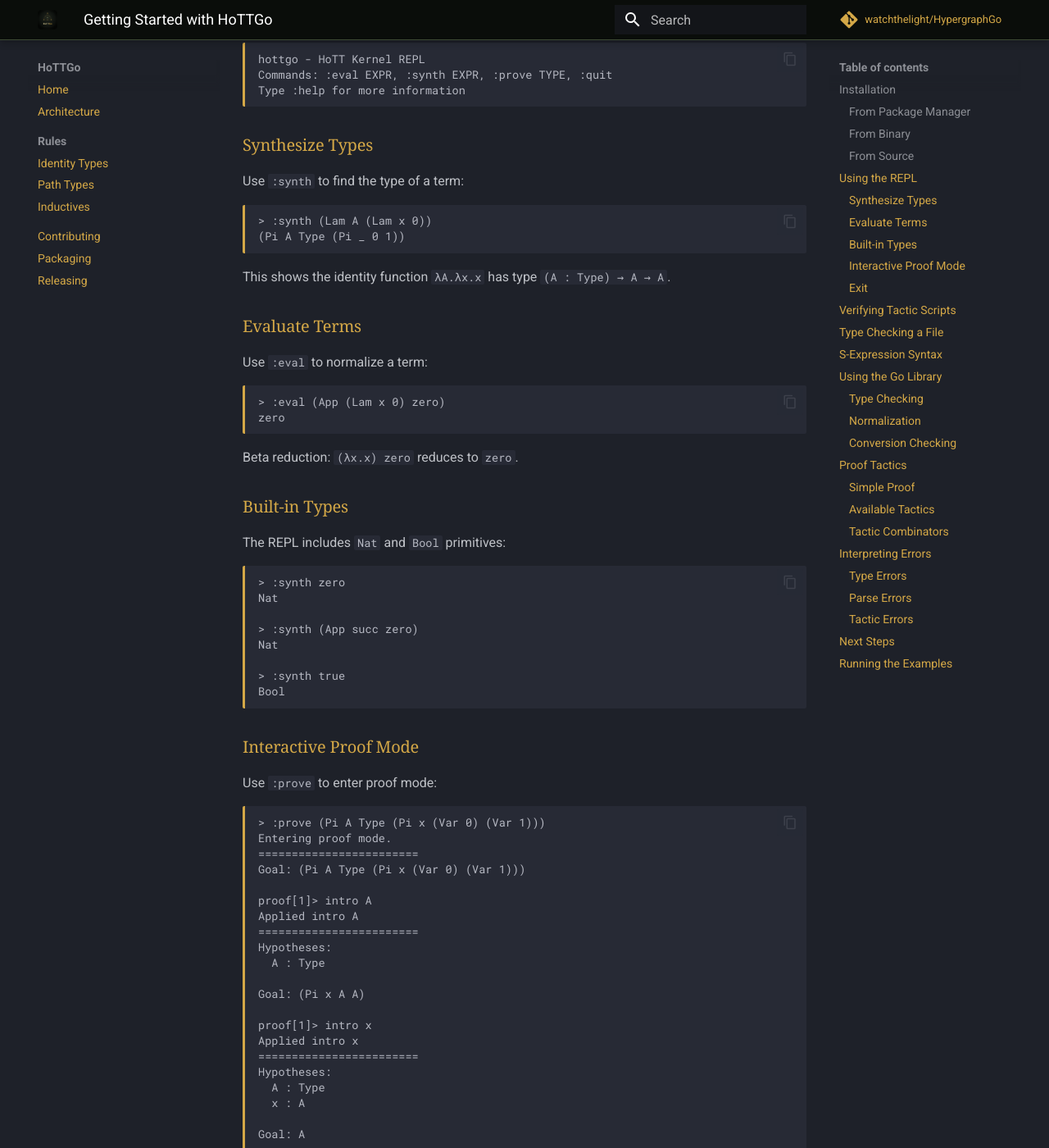
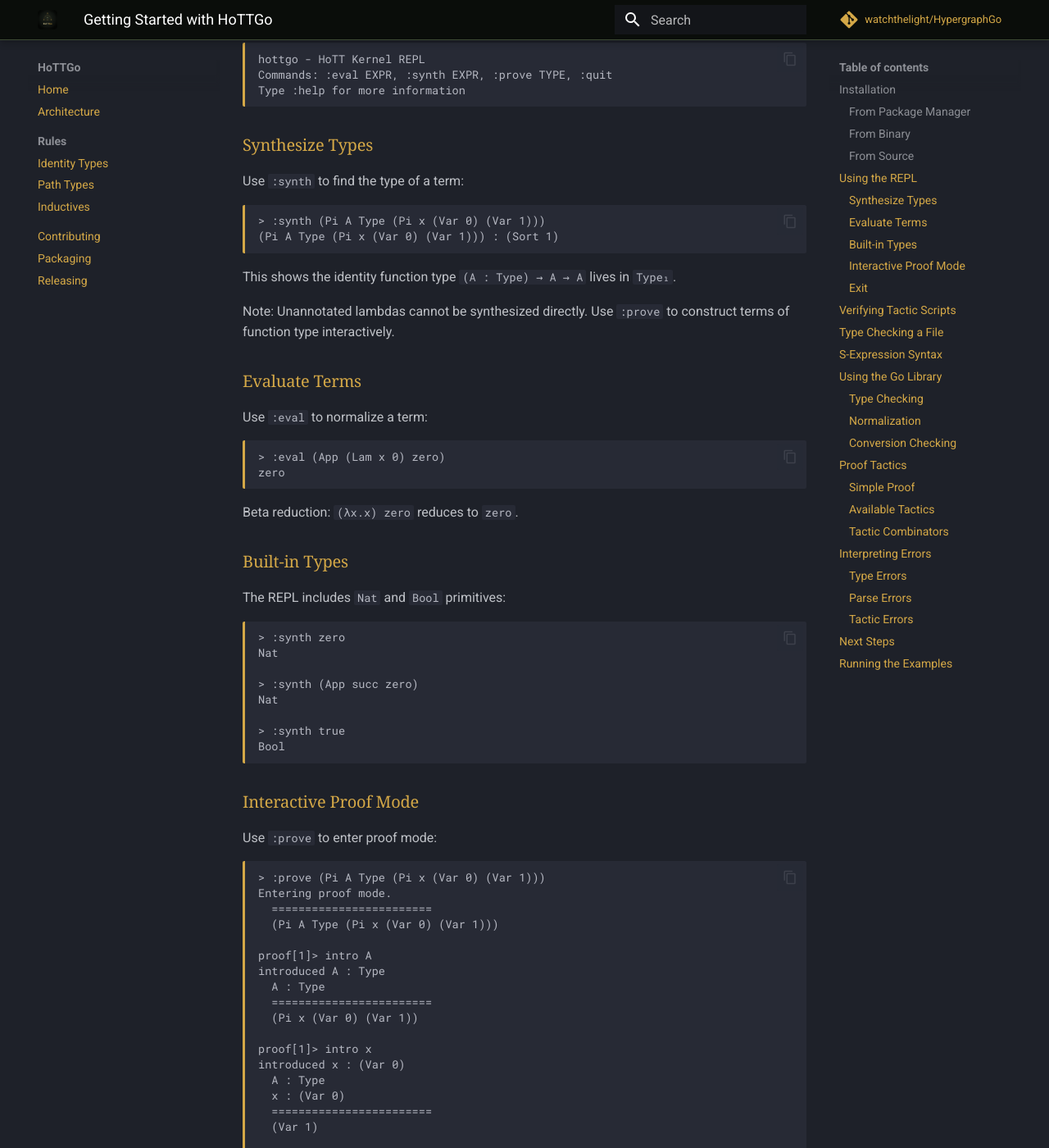
Before and after one commit to watchthelight/HypergraphGo, an MkDocs documentation site: the page built from docs/getting-started-hottgo.md, in a window 1280 px wide and 1400 px high, scrolled down 1181 px. Shown: the whole window at 82% size. Built offline with MkDocs 1.6.1 and Material for MkDocs 9.7.7, drawn with Linux system fonts in a browser that asks for light colours; comment, search, counter and statistics services are not loaded; some of the changed text lies outside the part shown.

Commit message:
fix(docs): correct proof mode output format and documentation examples
Fix proof mode to use S-expression format for goal and hypothesis types
instead of Go struct format (`{A {0}}` -> `(Pi A Type ...)`). Update
getting-started documentation to reflect actual REPL output.

Replace inaccurate synth example that showed unannotated lambda synthesis
(which fails) with working Pi type example.

````diff
--- a/docs/getting-started-hottgo.md
+++ b/docs/getting-started-hottgo.md
@@ -58,11 +58,13 @@ Type :help for more information
 Use `:synth` to find the type of a term:
 
 ```
-> :synth (Lam A (Lam x 0))
-(Pi A Type (Pi _ 0 1))
+> :synth (Pi A Type (Pi x (Var 0) (Var 1)))
+(Pi A Type (Pi x (Var 0) (Var 1))) : (Sort 1)
 ```
 
-This shows the identity function `λA.λx.x` has type `(A : Type) → A → A`.
+This shows the identity function type `(A : Type) → A → A` lives in `Type₁`.
+
+Note: Unannotated lambdas cannot be synthesized directly. Use `:prove` to construct terms of function type interactively.
 
 ### Evaluate Terms
 
@@ -97,33 +99,29 @@ Use `:prove` to enter proof mode:
 ```
 > :prove (Pi A Type (Pi x (Var 0) (Var 1)))
 Entering proof mode.
-========================
-Goal: (Pi A Type (Pi x (Var 0) (Var 1)))
+  ========================
+  (Pi A Type (Pi x (Var 0) (Var 1)))
 
 proof[1]> intro A
-Applied intro A
-========================
-Hypotheses:
+introduced A : Type
   A : Type
-
-Goal: (Pi x A A)
+  ========================
+  (Pi x (Var 0) (Var 1))
 
 proof[1]> intro x
-Applied intro x
-========================
-Hypotheses:
+introduced x : (Var 0)
   A : Type
-  x : A
-
-Goal: A
+  x : (Var 0)
+  ========================
+  (Var 1)
 
 proof[1]> assumption
-Used assumption x
+used hypothesis x
 No more goals. Type :qed to complete the proof.
 
 proof[0]> :qed
 Proof complete!
-Term: (Lam A (Lam x (Var 0)))
+Term: (Lam A Type (Lam x (Var 0) (Var 0)))
 ```
 
 In proof mode:
````
Also changed, not shown: CHANGELOG.md (+4 -0 lines), 2 other files.
